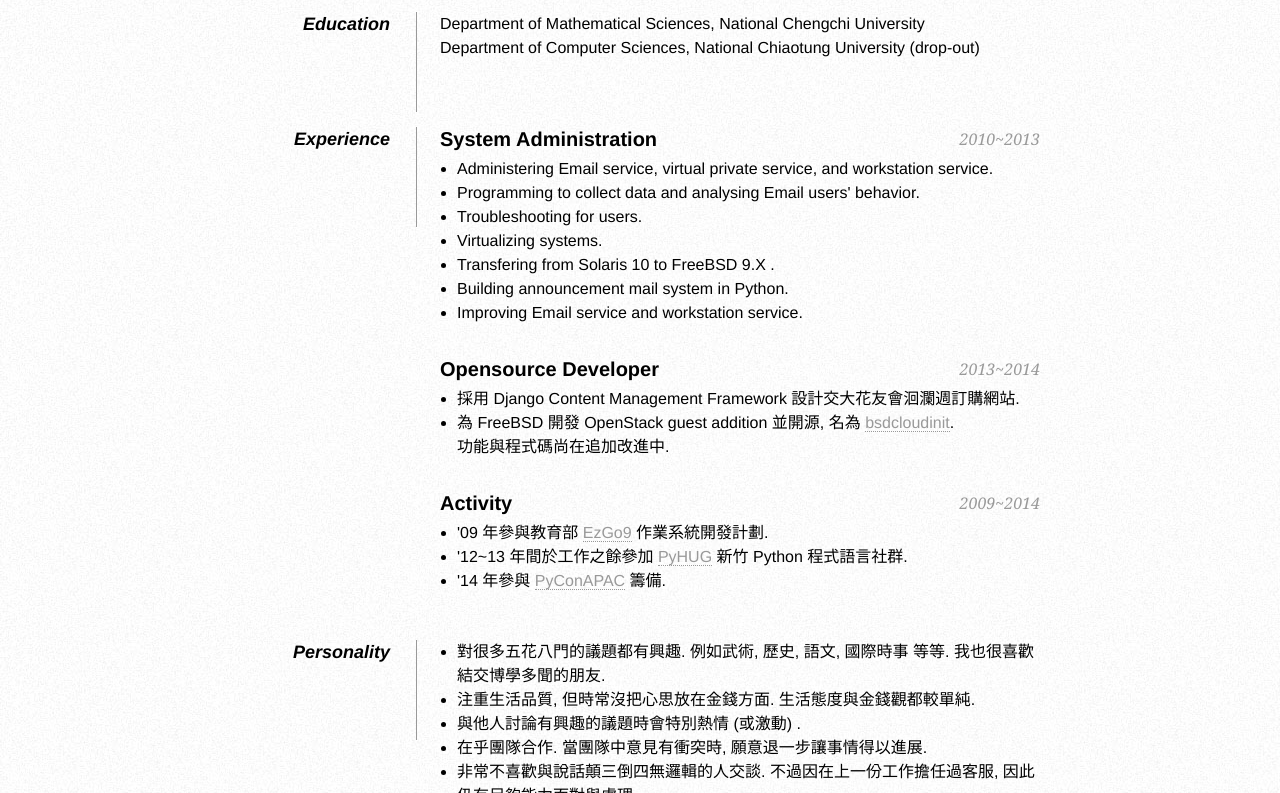
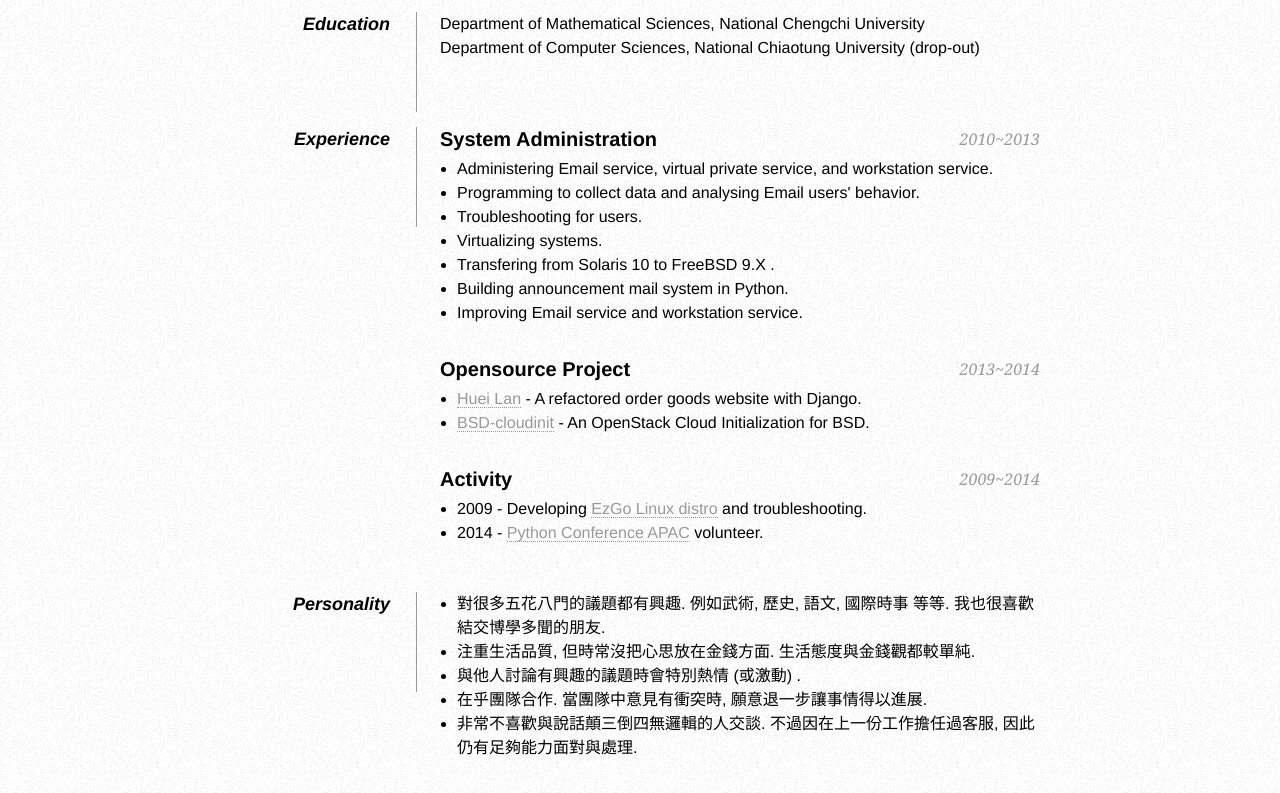
Before and after one commit to apua/resume, a plain HTML site: page en/index.html in a window 1280 px wide. Shown: the part 507-1300 px from the top of the page. Drawn offline with Linux system fonts and the light colour scheme.

Commit message:
Updated "Experience"

```diff
--- a/en/index.html
+++ b/en/index.html
@@ -107,17 +107,15 @@ After 3.5 years of working for system administrator, I think I need a software d
 <li>Building announcement mail system in Python.</li>
 <li>Improving Email service and workstation service.</li>
     </ul>
-<h2>Opensource Developer<span>2013~2014</span></h2>
+        <h2>Opensource Project<span>2013~2014</span></h2>
     <ul>
-  <li>採用 Django Content Management Framework 設計交大花友會洄瀾週訂購網站. </li>
-  <li>為 FreeBSD 開發 OpenStack guest addition 並開源, 名為 <a href="http://pellaeon.github.io/bsd-cloudinit/">bsdcloudinit</a>. <br />
-      功能與程式碼尚在追加改進中. </li>
+<li><a href="https://github.com/apua/NCTU_HL">Huei Lan</a> - A refactored order goods website with Django.</li>
+<li><a href="http://pellaeon.github.io/bsd-cloudinit/">BSD-cloudinit</a> - An OpenStack Cloud Initialization for BSD.</li>
   </ul>
         <h2>Activity<span>2009~2014</span></h2>
     <ul>
-  <li>'09 年參與教育部 <a href="http://ezgo.westart.tw/ezgo11/">EzGo9</a> 作業系統開發計劃. </li>
-  <li>'12~13 年間於工作之餘參加 <a href="http://www.meetup.com/pythonhug/">PyHUG</a> 新竹 Python 程式語言社群.</li>
-  <li>'14 年參與 <a href="https://tw.pycon.org/2014apac/zh/">PyConAPAC</a> 籌備. </li>
+<li>2009 - Developing  <a href="http://ezgo.westart.tw/ezgo11/">EzGo Linux distro</a> and troubleshooting.</li>
+<li>2014 - <a href="https://tw.pycon.org/2014apac/">Python Conference APAC</a> volunteer.</li>
     </ul>
             </dd>
 
```
Lines whose indentation alone changed are shown as unchanged.
